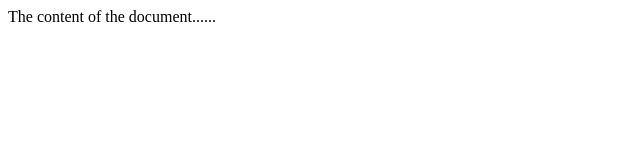
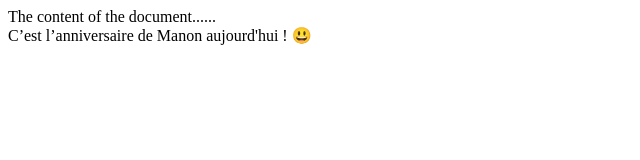
Before and after one commit to jessyjones/jessyjones, a plain HTML site: page index.html in a window 1280 px wide. Shown: the whole page, without its empty margins (0-640 px from the left). Drawn offline with Linux system fonts and the light colour scheme.

Commit message:
Anniversaire aujourd'hui !
Anniversaire aujourd'hui !

```diff
--- a/birthday.js
+++ b/birthday.js
@@ -26,15 +26,18 @@ let counter = 0;
    // différence des heures
   var time_diff = anniversaire.getTime() - d.getTime();
           // différence de jours
-  var days_Diff = time_diff / (1000 * 3600 * 24);
+  var days_Diff = Math.trunc(time_diff / (1000 * 3600 * 24));
          // afficher la différence
- if (days_Diff < 15 && days_Diff != 0){
-   document.getElementById("birthdaypredictor").innerHTML+= "C’est l’anniversaire de " + myObj[i].nom + "le " + myObj[i].jourAnniversaire;
+ if (days_Diff < 15 && days_Diff !== 0){
+   document.getElementById("birthdaypredictor").innerHTML+= "C’est l’anniversaire de " + myObj[i].nom + " le " + myObj[i].jourAnniversaire;
    //console.log("C’est l’anniversaire de " + myObj[i].nom + " le " + myObj[i].jourAnniversaire);
+   console.log("days_Diff = " + days_Diff + " " + myObj[i].nom)
    counter += 1;
  }
- else if (days_Diff == 0){
+ else if (days_Diff === 0){
+  console.log("anniversaire ajd")
   document.getElementById("birthdaypredictor").innerHTML+= "C’est l’anniversaire de " + myObj[i].nom + " aujourd'hui ! 😃";
+  counter += 1;
  }
 }
 if(counter === 0){
--- a/index.html
+++ b/index.html
@@ -7,6 +7,7 @@
 
 <body>
   The content of the document......
+  <div id="birthdaypredictor"></div>
   <script src="birthday.js" type="text/javascript"></script>
 </body>
 
```
